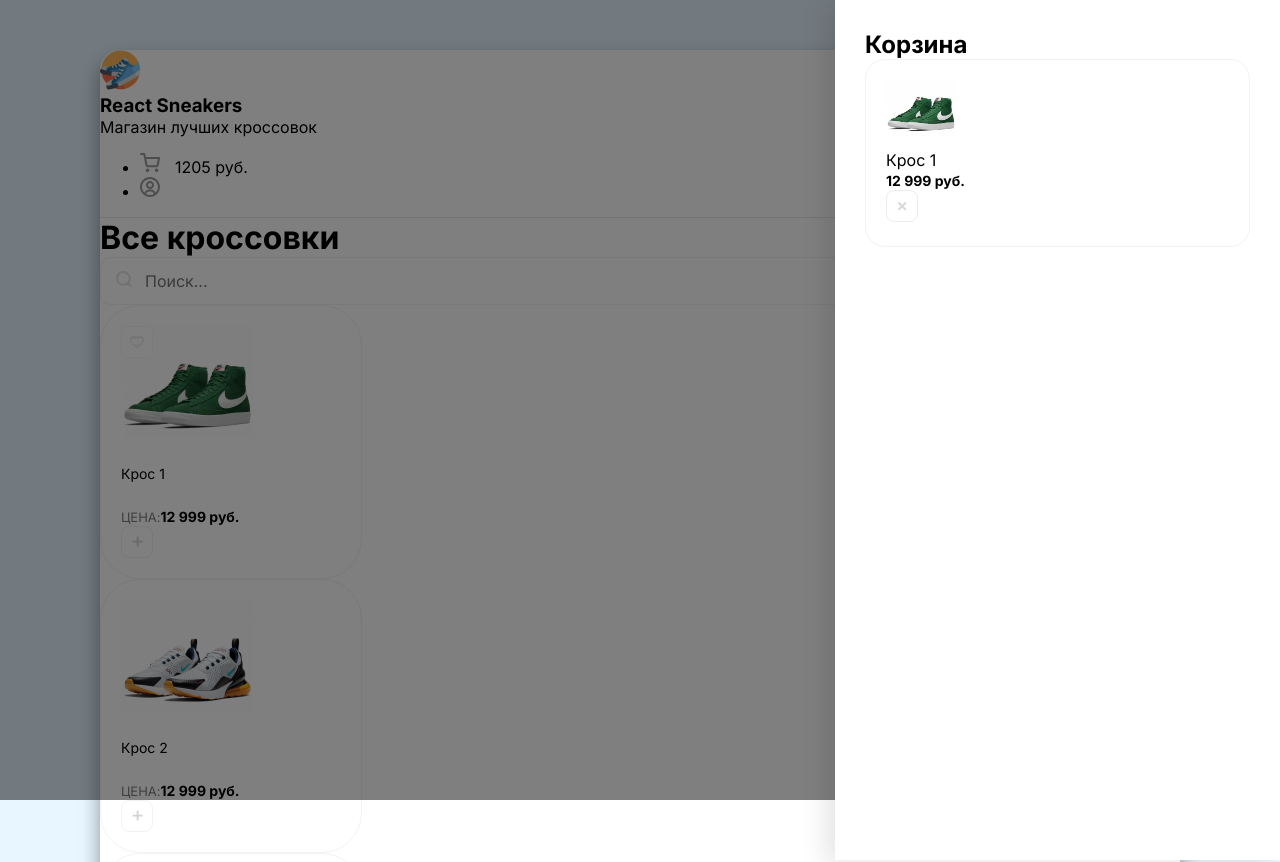
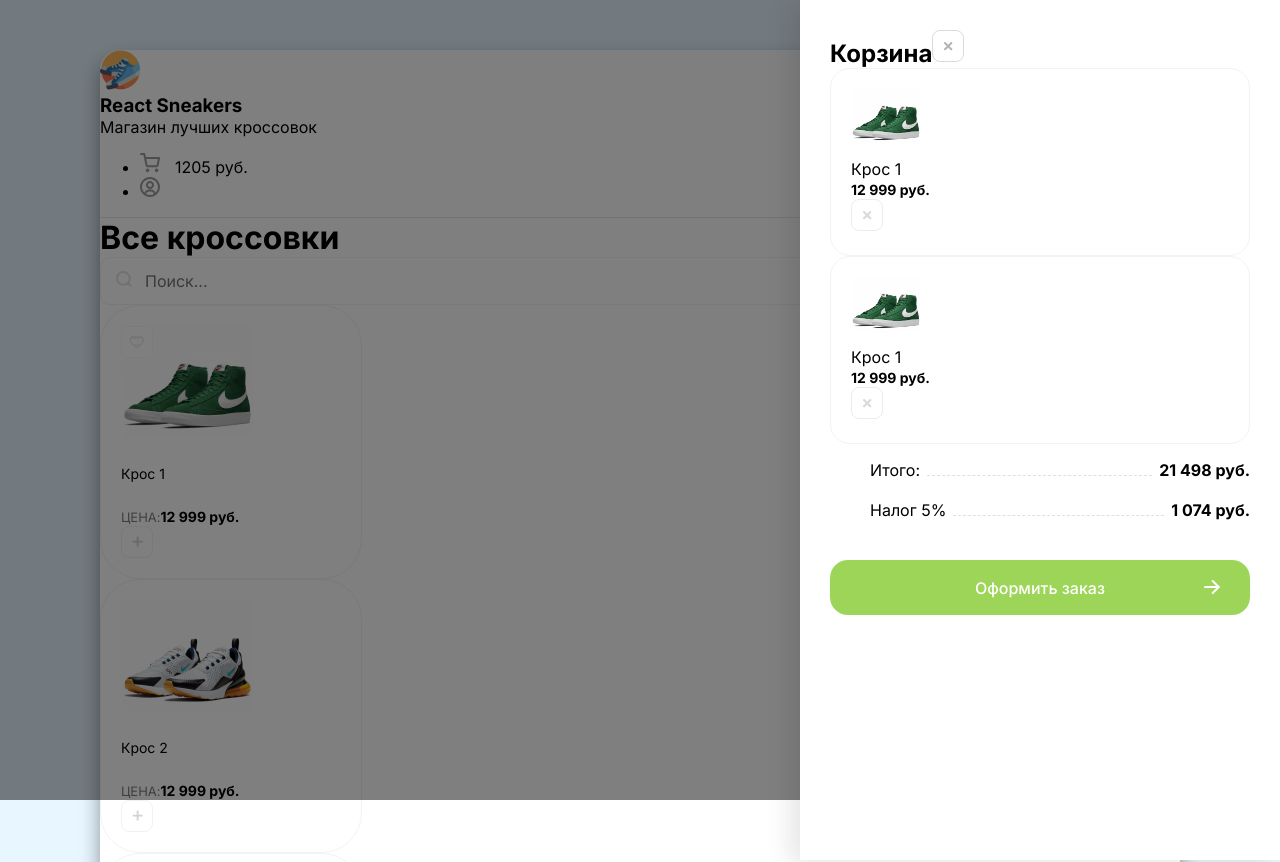
Before and after one commit to AleksandrGubich/ReactSneakers, a React (Create React App) app in the folder react-sneakers/: page / in a window 1280 px wide. Shown: the top 862 px of the page. Built offline with nearby package versions, Linux system fonts and the light colour scheme.

Commit message:
Вёртска

```diff
--- a/react-sneakers/src/App.js
+++ b/react-sneakers/src/App.js
@@ -3,18 +3,64 @@ function App() {
     <div className="wrapper clear">
       <div className="overlay">
         <div className="drawer">
-          <h2>Корзина</h2>
-          <div className="cartItem d-flex align-center">
+          <h2 className="mb-30 d-flex justify-between">
+            Корзина
+            <img
+              className="removeBtn cu-p"
+              src="/img/btn-remove.svg"
+              alt="Remove"
+            />
+          </h2>
+
+          <div className="items">
+            <div className="cartItem d-flex align-center mb-20">
               <div
                 style={{ backgroundImage: "url(/img/sneakers/1.jpg)" }}
                 className="cartItemImg"
               ></div>
-
               <div className="mr-20 d-flex">
                 <p className="mb-5">Крос 1</p>
                 <b>12 999 руб.</b>
               </div>
-            <img className="removeBtn" src="/img/btn-remove.svg" alt="Remove" />
+              <img
+                className="removeBtn"
+                src="/img/btn-remove.svg"
+                alt="Remove"
+              />
+            </div>
+            <div className="cartItem d-flex align-center mb-20">
+              <div
+                style={{ backgroundImage: "url(/img/sneakers/1.jpg)" }}
+                className="cartItemImg"
+              ></div>
+              <div className="mr-20 d-flex">
+                <p className="mb-5">Крос 1</p>
+                <b>12 999 руб.</b>
+              </div>
+              <img
+                className="removeBtn"
+                src="/img/btn-remove.svg"
+                alt="Remove"
+              />
+            </div>
+            <div className="cartTotalBlock">
+              <ul>
+                <li>
+                  <span>Итого:</span>
+                  <div></div>
+                  <b>21 498 руб.</b>
+                </li>
+                <li>
+                  <span>Налог 5%</span>
+                  <div></div>
+                  <b>1 074 руб.</b>
+                </li>
+              </ul>
+              <button className="greenButton">
+                Оформить заказ
+                <img src="/img/arrow.svg" alt="Arrow" />
+              </button>
+            </div>
           </div>
         </div>
       </div>
--- a/react-sneakers/src/index.scss
+++ b/react-sneakers/src/index.scss
@@ -105,9 +105,11 @@ header {
 }
 
 .drawer {
+  display: flex;
+  flex-direction: column;
   padding: 30px;
   position: absolute;
-  width: 385px;
+  width: 420px;
   height: 100%;
   right: 0;
   background: #ffffff;
@@ -115,6 +117,66 @@ header {
 
   h2 {
     margin: 0;
+  }
+}
+
+.cartTotalBlock {
+  ul {
+    margin-bottom: 40px !important;
+
+    li {
+      display: flex;
+      align-items: flex-end;
+      margin-bottom: 20px;
+    }
+
+    div {
+      flex: 1;
+      height: 1px;
+      border-bottom: 1px dashed #dfdfdf;
+      position: relative;
+      top: -4px;
+      margin: 0 7px;
+    }
+  }
+
+  .greenButton {
+    position: relative;
+    transition: transform 0.2s ease-in-out;
+
+    &:hover {
+      img {
+        transform: translateX(5px);
+      }
+    }
+
+    img {
+      position: absolute;
+      right: 30px;
+      top: 20px;
+      transition: transform 0.15s ease-in-out;
+    }
+  }
+}
+
+.greenButton {
+  width: 100%;
+  height: 55px;
+  background: #9dd558;
+  border-radius: 18px;
+  border: 0;
+  color: #ffffff;
+  font-size: 16px;
+  font-weight: 500;
+  cursor: pointer;
+  transition: background 0.1s ease-in-out;
+
+  &:hover {
+    background: lighten(#9dd558, 5%);
+  }
+
+  &:active {
+    background: darken(#9dd558, 5%);
   }
 }
 
```
Lines whose indentation alone changed are shown as unchanged.
